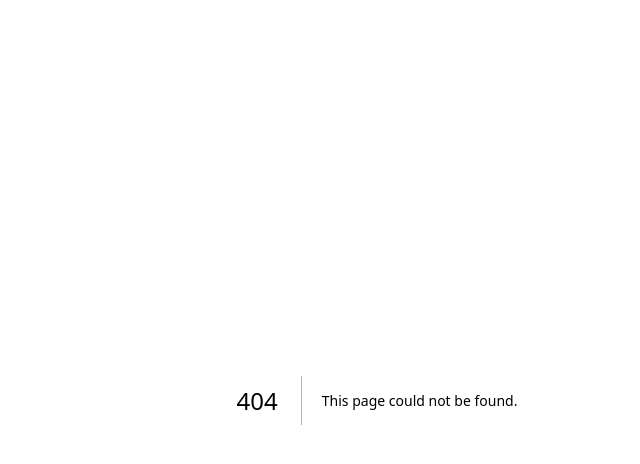
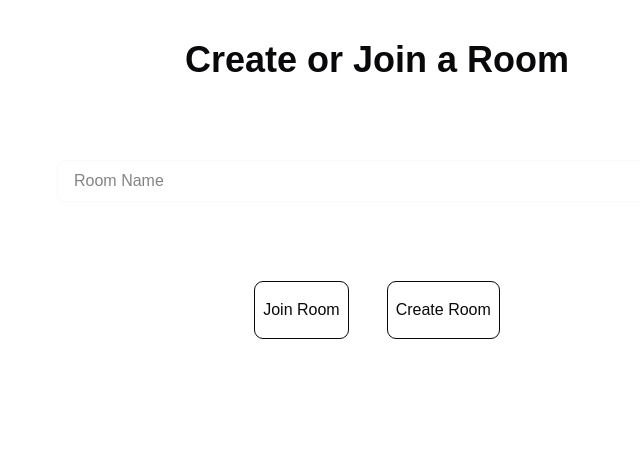
Before and after one commit to AnkitM18-tech/drawee, a Next.js app in the folder drawee-the-app/apps/drawee/: page /canvas in a window 1280 px wide. Before the commit this address had no page. Shown: the top 464 px of the page, without its empty margins (263-903 px from the left). Built offline with nearby package versions, Linux system fonts and the light colour scheme.

Commit message:
canvas root page

```diff
--- /dev/null
+++ b/drawee-the-app/apps/drawee/app/canvas/page.tsx
@@ -0,0 +1,85 @@
+"use client";
+
+import { useRef } from "react";
+import { HTTP_BACKEND_URL } from "../config";
+import { useRouter } from "next/navigation";
+
+export default function Canvas() {
+  const router = useRouter();
+
+  const handleCreateRoom = async () => {
+    const roomName = roomRef.current?.value;
+    const slug = roomName?.toLowerCase().split(" ").join("-");
+    try {
+      const response = await fetch(`${HTTP_BACKEND_URL}/room/create`, {
+        method: "POST",
+        headers: {
+          "Content-Type": "application/json",
+          authorization: localStorage.getItem("token") as string,
+        },
+        body: JSON.stringify({ name: slug }),
+      });
+
+      if (response.ok) {
+        try {
+          const response = await fetch(`${HTTP_BACKEND_URL}/room/${slug}`, {
+            headers: {
+              authorization: localStorage.getItem("token") as string,
+            },
+          });
+          const data = await response.json();
+          const roomId = data.room.id;
+          if (response.ok) router.push(`/canvas/${roomId}`);
+        } catch (error) {
+          console.log(error);
+        }
+      }
+    } catch (error) {
+      console.log(error);
+    }
+  };
+
+  const handleJoinRoom = async () => {
+    const slug = roomRef.current?.value?.toLowerCase().split(" ").join("-");
+    try {
+      const response = await fetch(`${HTTP_BACKEND_URL}/room/${slug}`, {
+        headers: {
+          authorization: localStorage.getItem("token") as string,
+        },
+      });
+      const data = await response.json();
+      const roomId = data.room.id;
+      if (response.ok) router.push(`/canvas/${roomId}`);
+    } catch (error) {
+      console.log(error);
+    }
+  };
+
+  const roomRef = useRef<HTMLInputElement>(null);
+
+  return (
+    <div className="min-w-screen min-h-screen py-10 flex flex-col gap-20 dark:text-zinc-50 text-zinc-950">
+      <h1 className="text-4xl font-bold text-center">Create or Join a Room</h1>
+      <input
+        ref={roomRef}
+        type="text"
+        placeholder="Room Name"
+        className="px-4 py-2 border-zinc-50 border rounded-lg w-1/2 mx-auto"
+      />
+      <div className="flex gap-10 mx-auto">
+        <button
+          className="cursor-pointer outline px-2 py-4 rounded-lg dark:hover:text-zinc-950 dark:hover:bg-zinc-50 hover:bg-zinc-950"
+          onClick={handleJoinRoom}
+        >
+          Join Room
+        </button>
+        <button
+          className="cursor-pointer outline px-2 py-4 rounded-lg dark:hover:text-zinc-950 dark:hover:bg-zinc-50 hover:bg-zinc-950"
+          onClick={handleCreateRoom}
+        >
+          Create Room
+        </button>
+      </div>
+    </div>
+  );
+}
```
